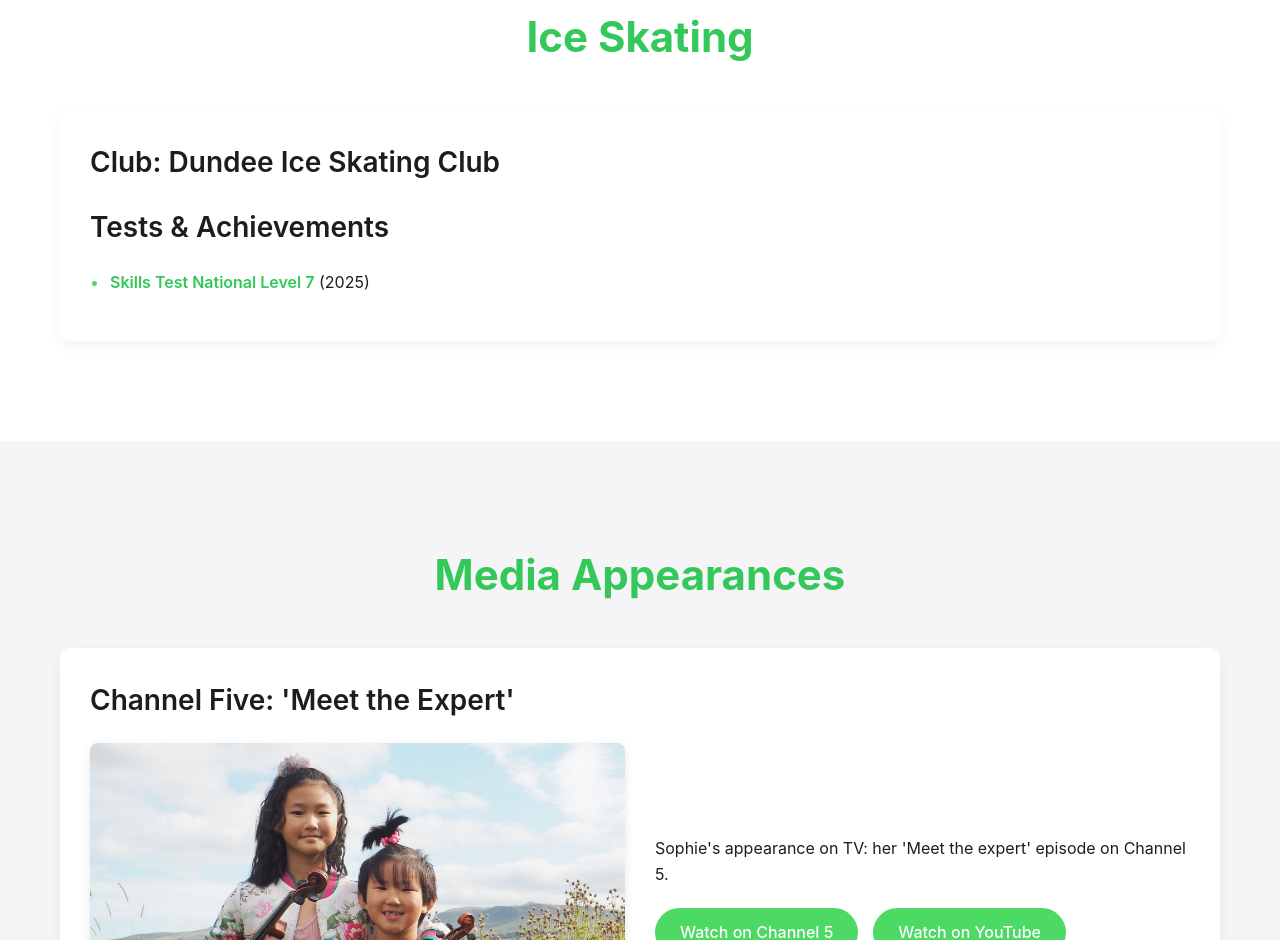
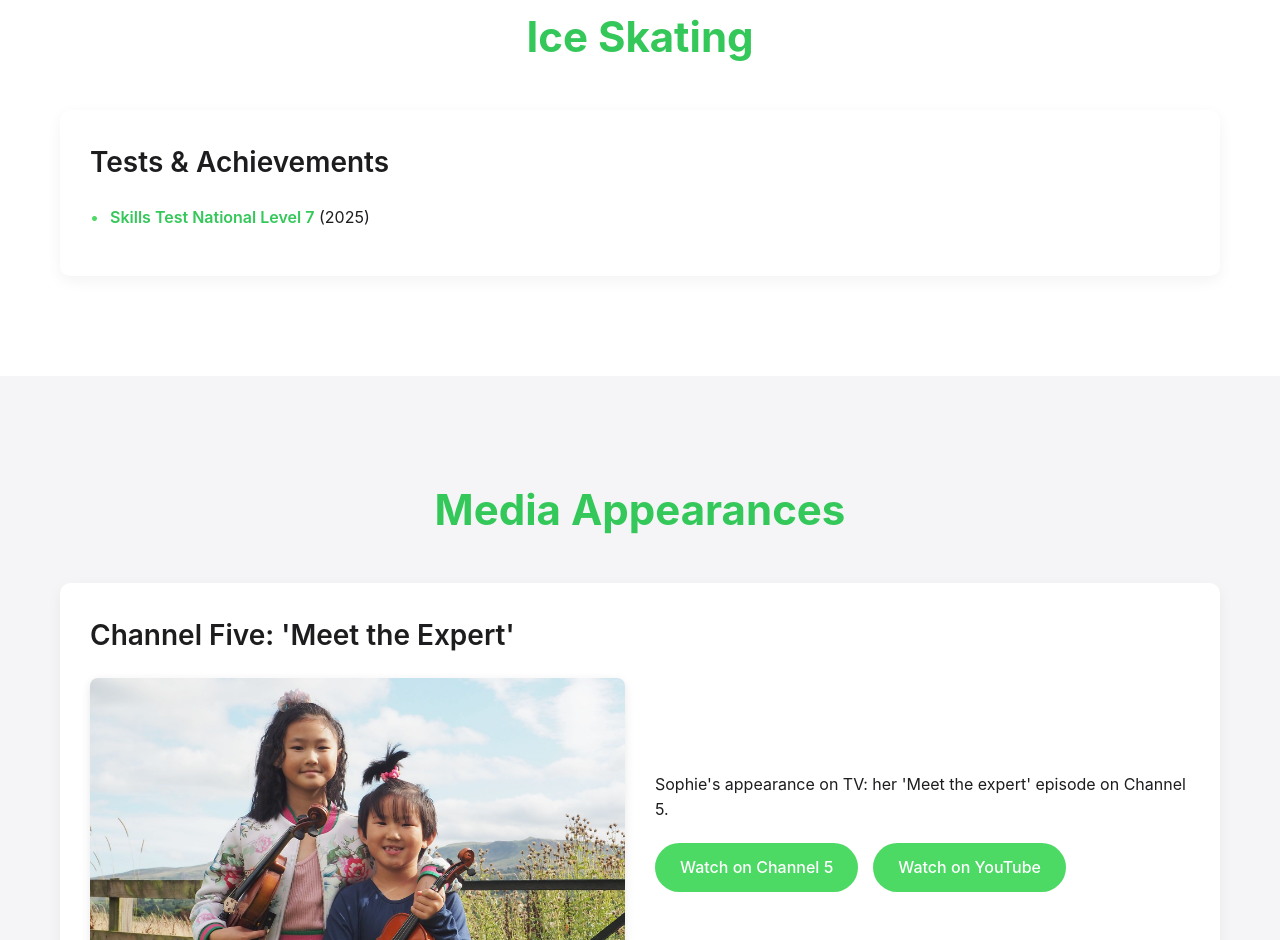
Before and after one commit to DrMichaelGuo/sophie-guo, a plain HTML site: page index.html in a window 1280 px wide. Shown: the part 3807-4747 px from the top of the page. Drawn offline with Linux system fonts and the light colour scheme; a web font is replaced by a local one.

```diff
--- a/index.html
+++ b/index.html
@@ -119,7 +119,6 @@
         <div class="container">
             <h2>Ice Skating</h2>
             <div class="iceskating-content">
-                <h3>Club: Dundee Ice Skating Club</h3>
 
                 <div class="tests">
                     <h3>Tests & Achievements</h3>
```
